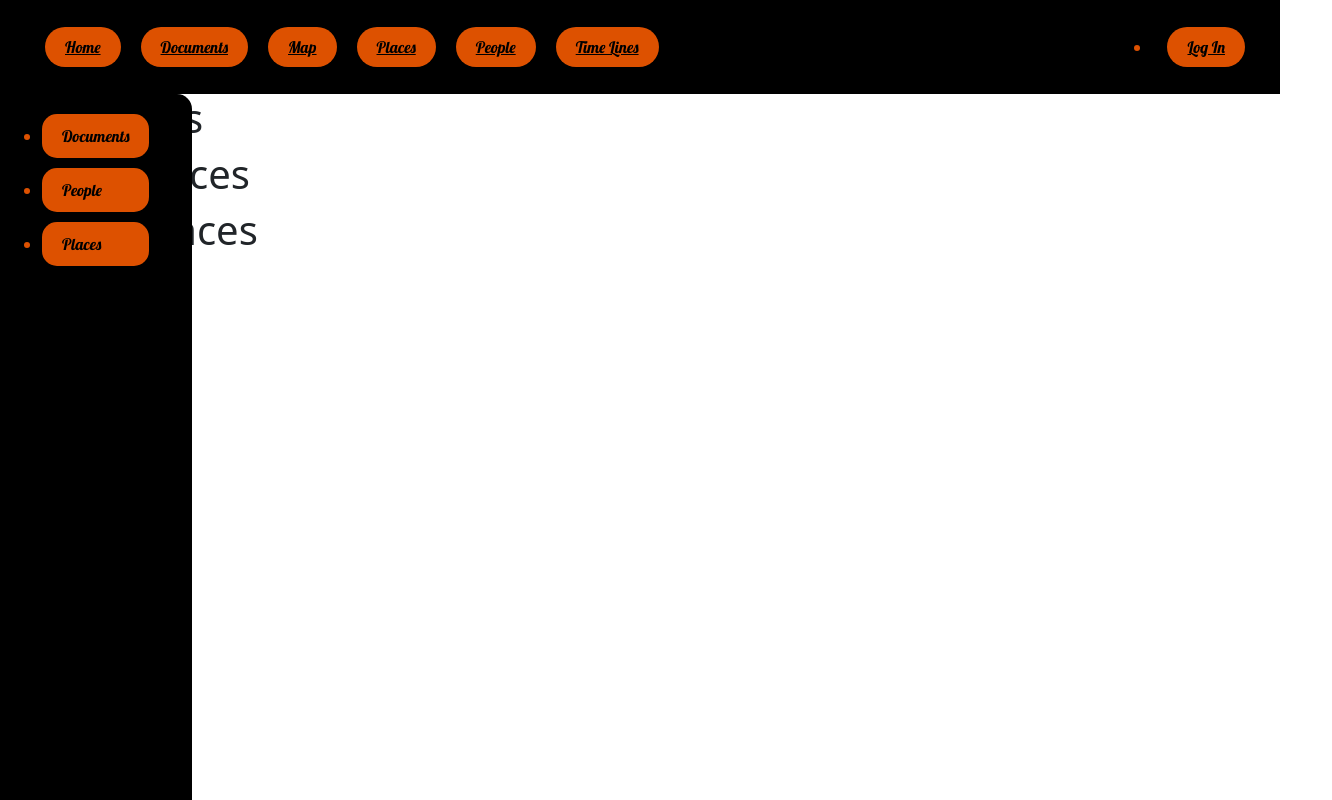
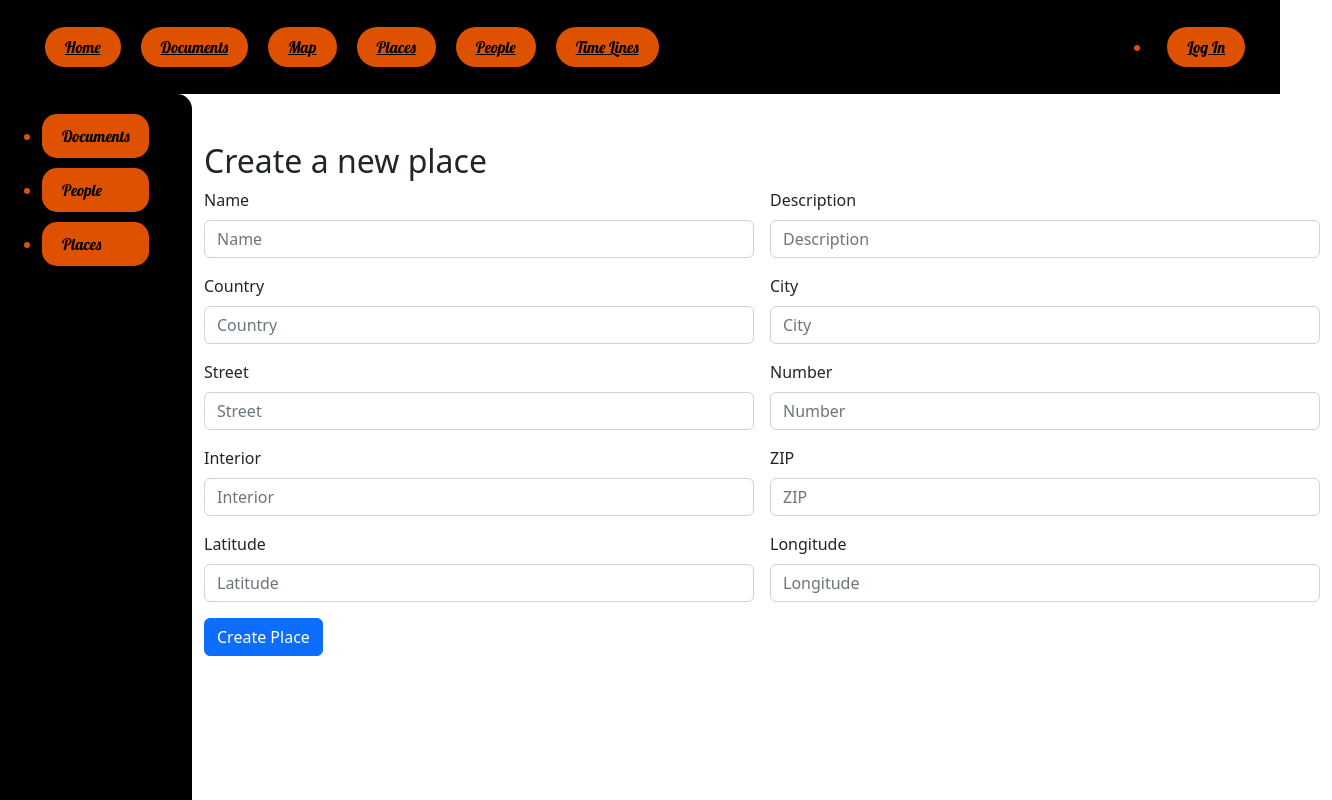
Before and after one commit to Juan-Angel-Cepeda/docstory-client, a Vue app: page /admin/places in a window 1280 px wide. Shown: the whole page, 1332 px wide, since content can reach past the window. Built offline with nearby package versions, Linux system fonts and the light colour scheme.

Commit message:
admin create places done

```diff
--- a/src/components/LogInComponent.vue
+++ b/src/components/LogInComponent.vue
@@ -1,4 +1,5 @@
 <template>
+  <div class="body">
     <form class="form" @submit.prevent="login">
       <p class="form-title">Sign in to your account</p>
       <div class="input-container">
@@ -12,6 +13,7 @@
         Sign in
       </button>
     </form>
+  </div>
 </template>
 
 <script>
@@ -21,7 +23,7 @@
    data(){
     return {
         email:"",
-        passsword:"",
+        password:"",
         msg:null
     };
    },
@@ -29,7 +31,7 @@
     login(){
         axios.post('http://localhost:3000/login',{
             email:this.email,
-            password:this.passsword
+            password:this.password
         }).then(res => {
             console.log(res);
             this.$router.push('/adminPanel');
@@ -43,6 +45,15 @@
 </script>
 
 <style scoped>
+
+.body {
+  display: flex;
+  justify-content: center;
+  align-items: center;
+  min-height: 100vh;
+  margin: 0;
+  background-color: #f9fafb;
+}
 .form {
   background-color: white;
   display: block;
@@ -50,6 +61,7 @@
   max-width: 350px;
   border-radius: 0.5rem;
   box-shadow: 0 10px 15px -3px rgba(0, 0, 0, 0.1), 0 4px 6px -2px rgba(0, 0, 0, 0.05);
+  max-width: auto;
 }
 
 .form-title {
--- a/src/components/adminComponents/AdminDocuments.vue
+++ b/src/components/adminComponents/AdminDocuments.vue
@@ -1,5 +1,9 @@
 <template>
-    <AdminSidbar></AdminSidbar>
+    <div>
+        <AdminSidbar></AdminSidbar>
+    </div>
+
+
     <h1>Add Documents</h1>
     <h1>Delete Documents</h1>
     <h1>Modify Docuemnts</h1>
--- a/src/components/adminComponents/AdminPlaces.vue
+++ b/src/components/adminComponents/AdminPlaces.vue
@@ -1,17 +1,97 @@
 <template>
-    <AdminSidbar></AdminSidbar>
-    <h1>Add Places</h1>
-    <h1>Delete Places</h1>
-    <h1>Modify Places</h1>
-</template>
+    <AdminSidbar class="fixed"></AdminSidbar>
+    <div class="container mt-5" style="margin-left: 15%;">
+      <h2>Create a new place</h2>
+      <form @submit.prevent="createPlace" class="row g-3">
+        <div class="col-6">
+          <label class="form-label">Name</label>
+          <input v-model="place.name" type="text" class="form-control" placeholder="Name" required>
+        </div>
+        <div class="col-6">
+          <label class="form-label">Description</label>
+          <input v-model="place.description" type="text" class="form-control" placeholder="Description" required>
+        </div>
+        <div class="col-6">
+          <label class="form-label">Country</label>
+          <input v-model="place.country" type="text" class="form-control" placeholder="Country" required>
+        </div>
+        <div class="col-6">
+          <label class="form-label">City</label>
+          <input v-model="place.city" type="text" class="form-control" placeholder="City" required>
+        </div>
+        <div class="col-6">
+          <label class="form-label">Street</label>
+          <input v-model="place.street" type="text" class="form-control" placeholder="Street" required>
+        </div>
+        <div class="col-6">
+          <label class="form-label">Number</label>
+          <input v-model="place.number" type="number" class="form-control" placeholder="Number" required>
+        </div>
+        <div class="col-6">
+          <label class="form-label">Interior</label>
+          <input v-model="place.interior" type="text" class="form-control" placeholder="Interior">
+        </div>
+        <div class="col-6">
+          <label class="form-label">ZIP</label>
+          <input v-model="place.zip" type="number" class="form-control" placeholder="ZIP" required>
+        </div>
+        <div class="col-6">
+          <label class="form-label">Latitude</label>
+          <input v-model="place.latitud" type="text" class="form-control" placeholder="Latitude" required>
+        </div>
+        <div class="col-6">
+          <label class="form-label">Longitude</label>
+          <input v-model="place.longitud" type="text" class="form-control" placeholder="Longitude" required>
+        </div>
+        <div class="col-12">
+          <button type="submit" class="btn btn-primary">Create Place</button>
+        </div>
+      </form>
+    </div>
+  </template>
 <script>
-    import AdminSidbar from './AdminSidebar.vue'
-    export default{
-        components:{
+  import axios from 'axios';
+  import AdminSidbar from './AdminSidebar.vue'
+
+  export default {
+    components:{
             AdminSidbar
+    },
+    data() {
+      return {
+        place: {
+          name: '',
+          description: '',
+          country: '',
+          city: '',
+          street: '',
+          number: '',
+          interior: '',
+          zip: '',
+          latitud: '',
+          longitud: ''
         }
+      };
+    },
+    methods: {
+      createPlace() {
+        axios.post('http://localhost:3000/admin/places', this.place)
+          .then(response => {
+            console.log(response);
+            // puedes agregar aquí cualquier acción adicional, como redirigir al usuario o mostrar un mensaje de éxito
+          })
+          .catch(error => {
+            console.log(error);
+            // puedes agregar aquí cualquier acción adicional, como mostrar un mensaje de error
+          });
+      }
     }
+  };
 </script>
 <style scoped>
+.fixed{
+    display: fixed;
+}
+
 
 </style>
```
